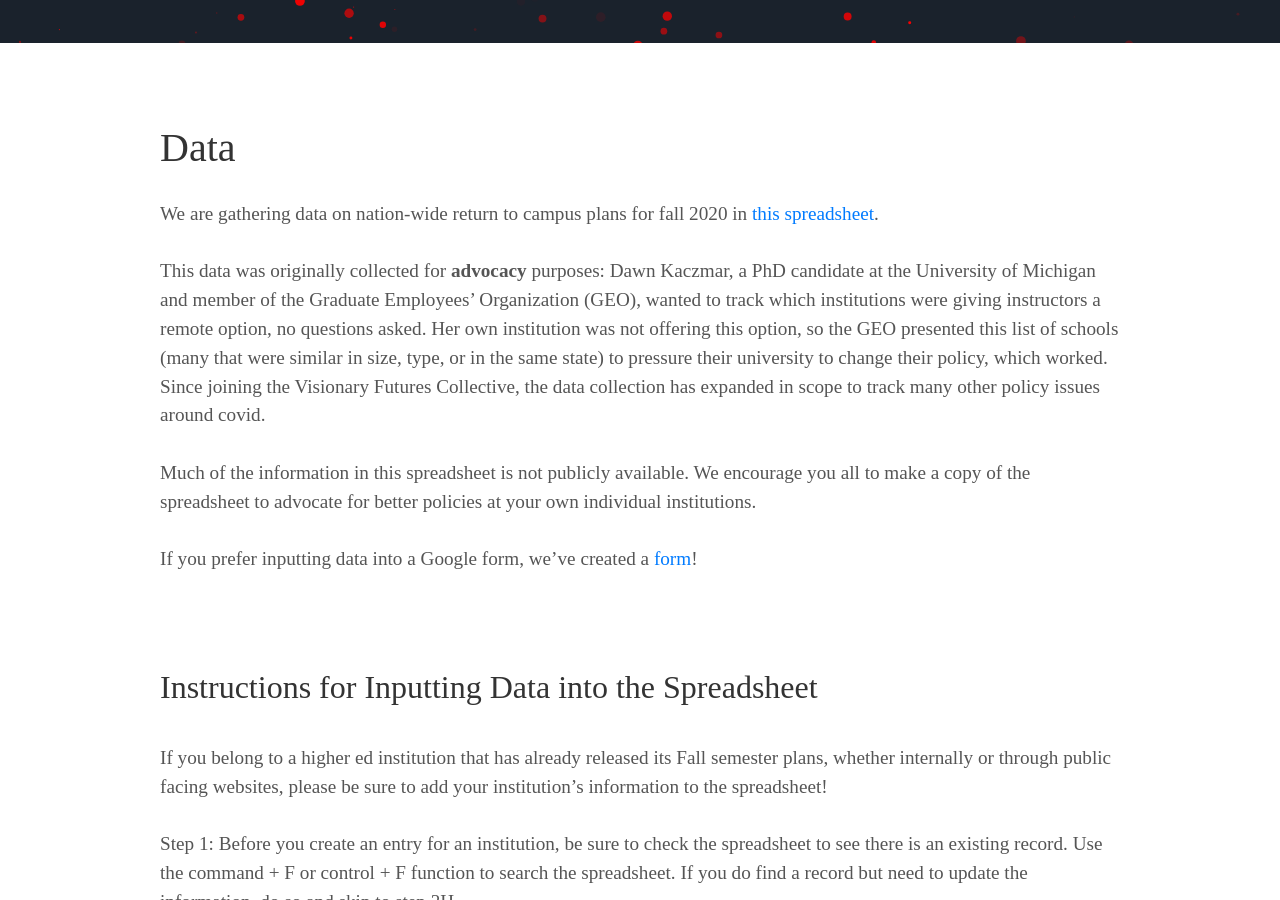
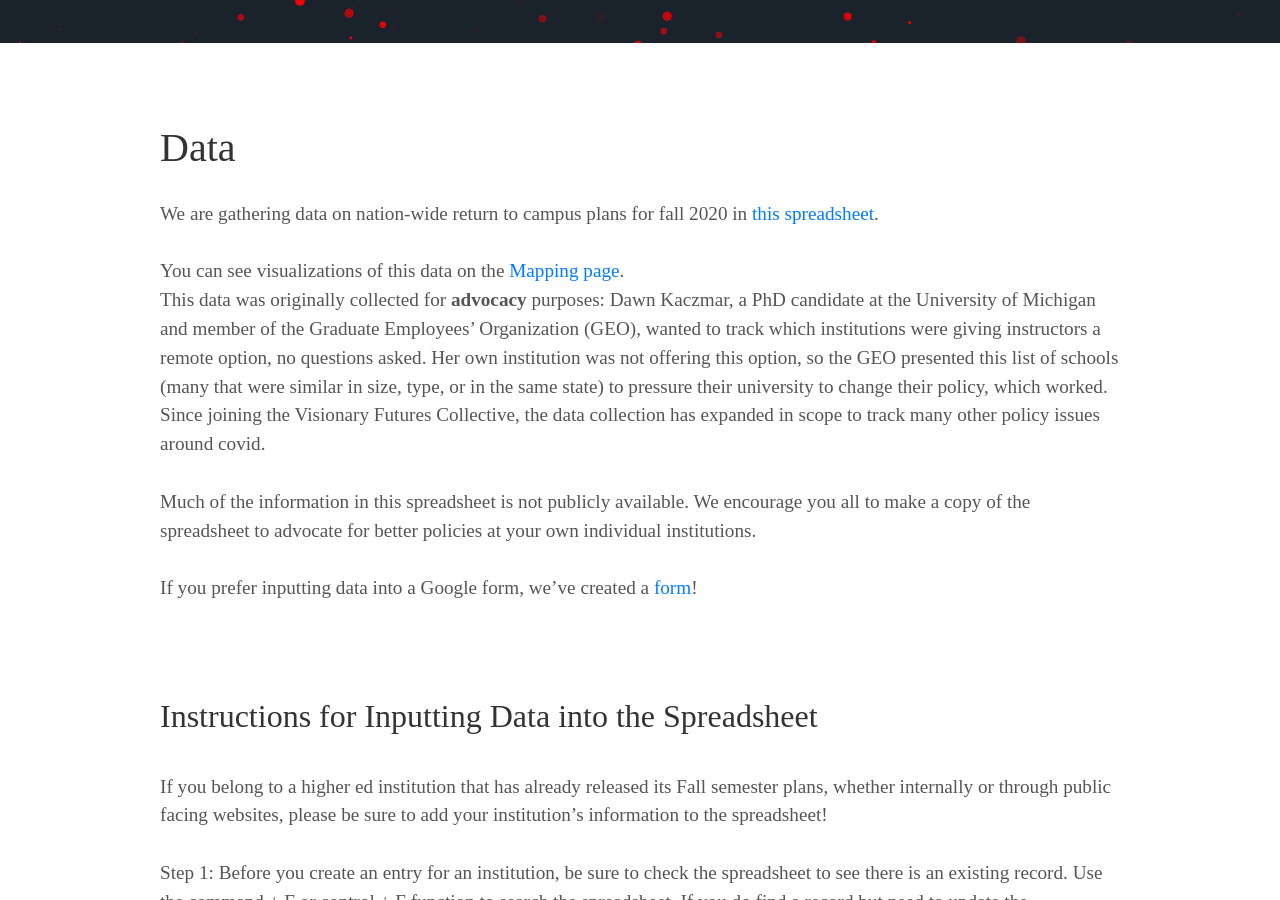
Before and after one commit to visionary-futures-collective/covid19, a Jekyll site: the page built from data-gathering.md, in a window 1280 px wide and 900 px high, scrolled down 917 px. Built offline with Jekyll 4.4.1, drawn with Linux system fonts in a browser that asks for light colours; some web fonts are replaced.

Commit message:
Update data-gathering.md

```diff
--- a/data-gathering.md
+++ b/data-gathering.md
@@ -4,6 +4,8 @@ title: Data
 permalink: /data-gathering
 ---
 We are gathering data on nation-wide return to campus plans for fall 2020 in [this spreadsheet](https://docs.google.com/spreadsheets/d/1QT9K9gqxfdKA5G4xuKsL5EgrNQF5darG3WLiomixoVE/edit#gid=1727698265).<br />
+<br />
+You can see visualizations of this data on the [Mapping page](https://visionary-futures-collective.github.io/covid19/mapping).
 <br />
 This data was originally collected for **advocacy** purposes: Dawn Kaczmar, a PhD candidate at the University of Michigan and member of the Graduate Employees’ Organization (GEO), wanted to track which institutions were giving instructors a remote option, no questions asked. Her own institution was not offering this option, so the GEO presented this list of schools (many that were similar in size, type, or in the same state) to pressure their university to change their policy, which worked. Since joining the Visionary Futures Collective, the data collection has expanded in scope to track many other policy issues around covid.<br />
 <br />
```
